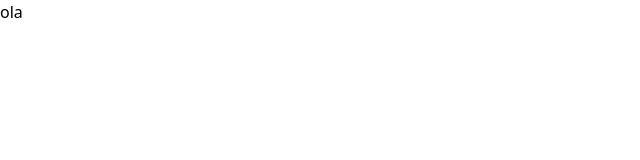
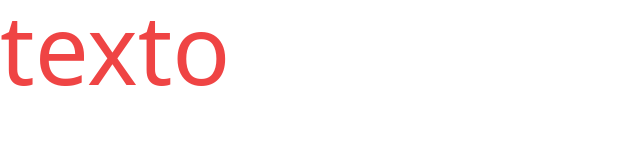
Before and after one commit to Umdyne/Projeto-Softagon, a website: page src/index.html in a window 1280 px wide. Shown: the whole page, without its empty margins (0-640 px from the left). Drawn offline with Linux system fonts and the light colour scheme.

Commit message:
testes de formatação

```diff
--- a/package.json
+++ b/package.json
@@ -4,7 +4,7 @@
   "description": "",
   "main": "index.js",
   "scripts": {
-    "tailwind": "tailwind -i ./src/styles.css -o ./public/styles.css",
+    "tailwind": "tailwind -i ./src/styles.css -o ./public/styles.css --watch",
     "test": "echo \"Error: no test specified\" && exit 1"
   },
   "keywords": [],
--- a/src/index.html
+++ b/src/index.html
@@ -9,6 +9,6 @@
     </head>
 
     <body>
-        <h1>ola</h1>
+        <h1 class="text-red-500 text-8xl">texto</h1>
     </body>
 </html>
```
Also changed, not shown: public/styles.css.
